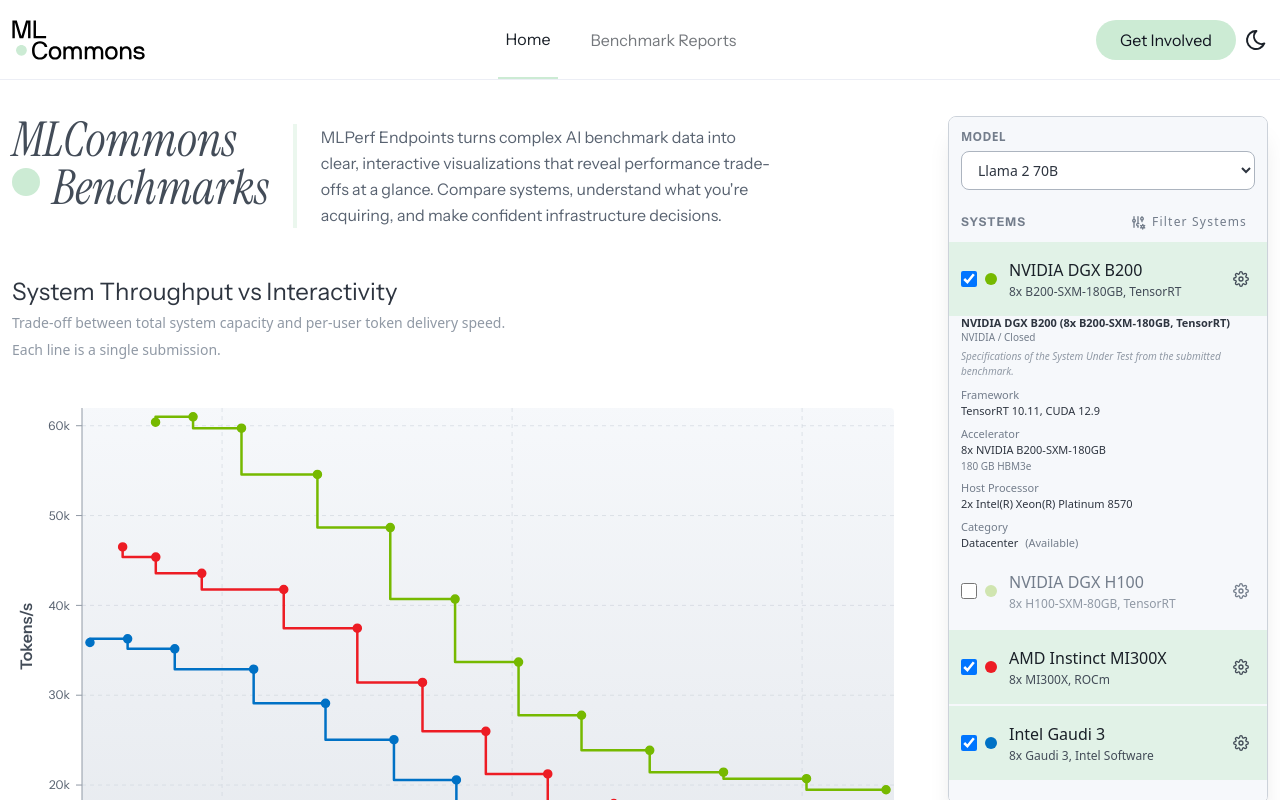
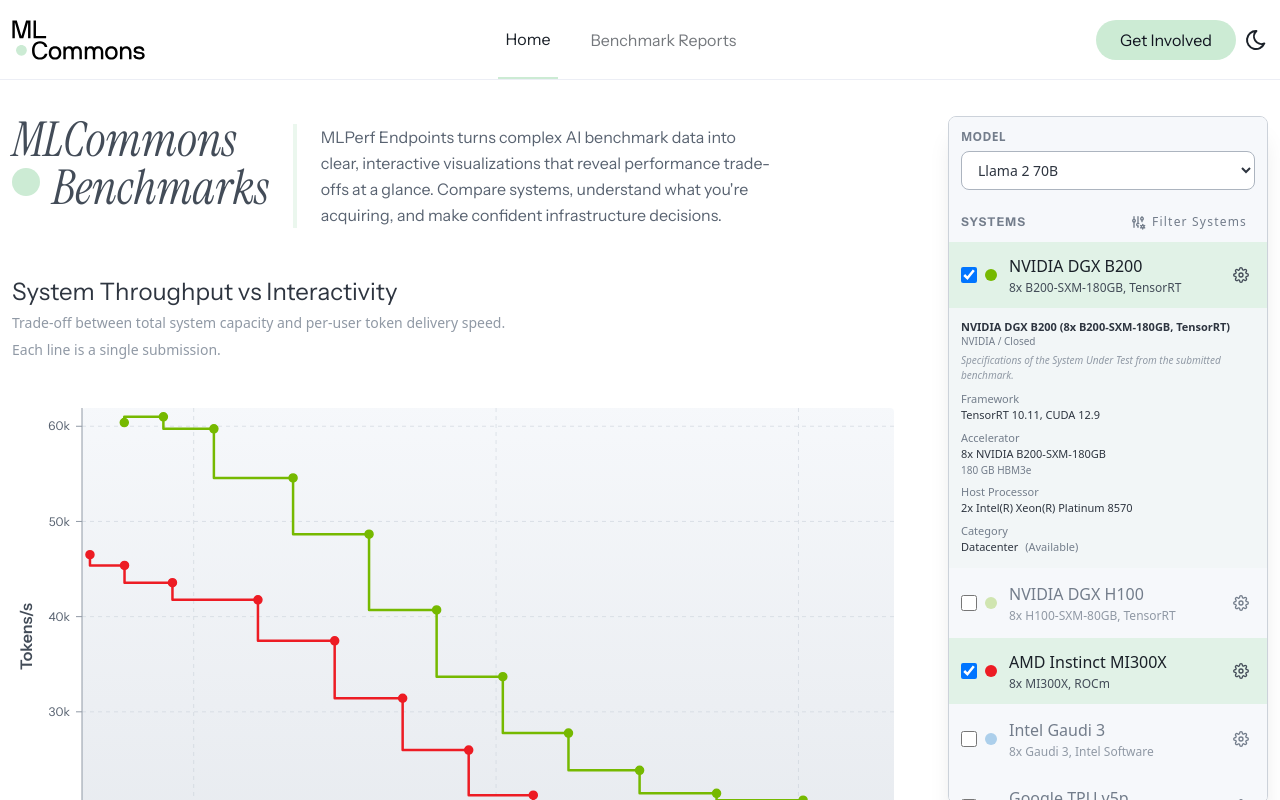
Before and after one commit to bkeating/ml-endpoints, a SvelteKit app: page / in a window 1280 px wide. Both pictures are taken after a click on the button 1241 px from the left and 279 px from the top of the page. Shown: the top 800 px of the page. Built offline with nearby package versions, Linux system fonts and the light colour scheme; a web font is replaced by a local one.

Commit message:
Update chartSettings.svelte.js to adjust default system visibility, now showing only systems 1 and 3 by default. Enhance GtcChartFiltersSidebar.svelte by refining padding and button styles for improved layout and user experience.

```diff
--- a/src/routes/_components/GtcChartFiltersSidebar.svelte
+++ b/src/routes/_components/GtcChartFiltersSidebar.svelte
@@ -294,7 +294,7 @@
 				>
 					<!-- Legend Row: Checkbox (select) | Color + Name | Cog (details) -->
 					<div
-						class="flex w-full items-center gap-2 rounded-none px-3 py-2 transition-all duration-200 {visible && !disabled
+						class="flex w-full items-center gap-2 rounded-none px-3 py-1.5 transition-all duration-200 {visible && !disabled
 							? 'bg-[#CCEBD4]/50 dark:bg-[#736628]/50'
 							: ''}"
 					>
@@ -312,7 +312,7 @@
 						<button
 							type="button"
 							onclick={() => !disabled && toggleSystem(hw.id)}
-							class="group flex flex-1 items-center gap-3 py-2 text-left {disabled ? 'cursor-not-allowed' : 'cursor-pointer'}"
+							class="group flex flex-1 items-center gap-3 py-1.5 text-left {disabled ? 'cursor-not-allowed' : 'cursor-pointer'}"
 							aria-pressed={visible}
 							aria-label="Toggle {hw.subline ? `${hw.name} (${hw.subline})` : hw.name} visibility{disabled ? ' (disabled by accelerator filter)' : ''}"
 							aria-disabled={disabled}
@@ -363,7 +363,10 @@
 
 						<!-- Accordion Details Panel - Read-only System Specifications -->
 						{#if expanded && hw.system}
-							<div transition:slide={{ duration: 200, easing: cubicOut }} class="px-3">
+							<div
+								transition:slide={{ duration: 200, easing: cubicOut }}
+								class="px-3 pt-3 pb-3 {visible && !disabled ? 'bg-[#CCEBD4]/10 dark:bg-[#736628]/10' : ''}"
+							>
 								<!-- System Specifications Header -->
 								<div class="mb-2">
 									<p class="font-semibold text-slate-800 dark:text-slate-200 leading-tight text-[11px]">
```
Also changed, not shown: src/lib/stores/chartSettings.svelte.js.
